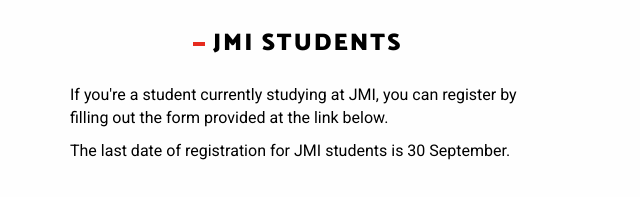
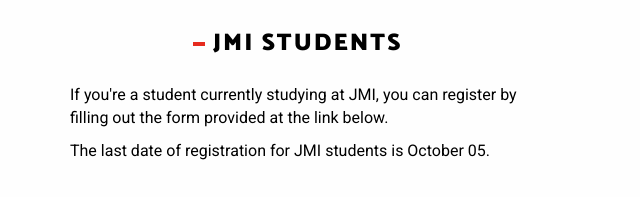
Before and after one commit to faheel/TEDxJMI, a plain HTML site: page register/index.html in a window 1280 px wide. Shown: the part 1180-1377 px from the top of the page, 0-640 px from the left. Drawn offline with Linux system fonts and the light colour scheme.

Commit message:
Update registration deadline

```diff
--- a/register/index.html
+++ b/register/index.html
@@ -227,7 +227,7 @@
             filling out the form provided at the link below.
           </p>
           <p>
-            The last date of registration for JMI students is 30 September.
+            The last date of registration for JMI students is October 05.
           </p>
           <div class="margin-8 no-margin-bottom no-margin-rl text-center">
             <a href="https://docs.google.com/forms/d/e/1FAIpQLSeZED60ev2_IccnQzwGeM8Pb18PzaiTKgGovmKVRGHrVdqMzg/viewform"
```
